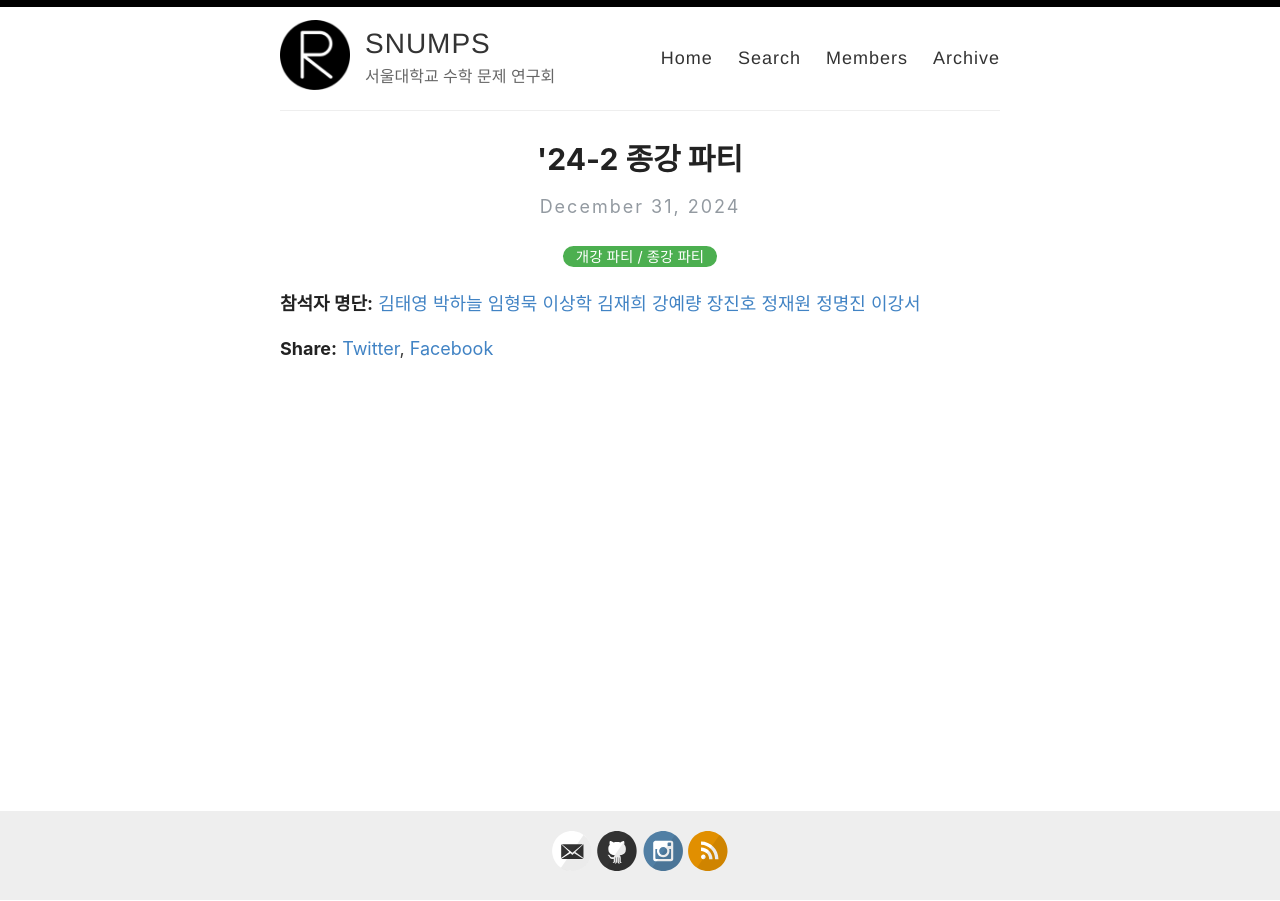
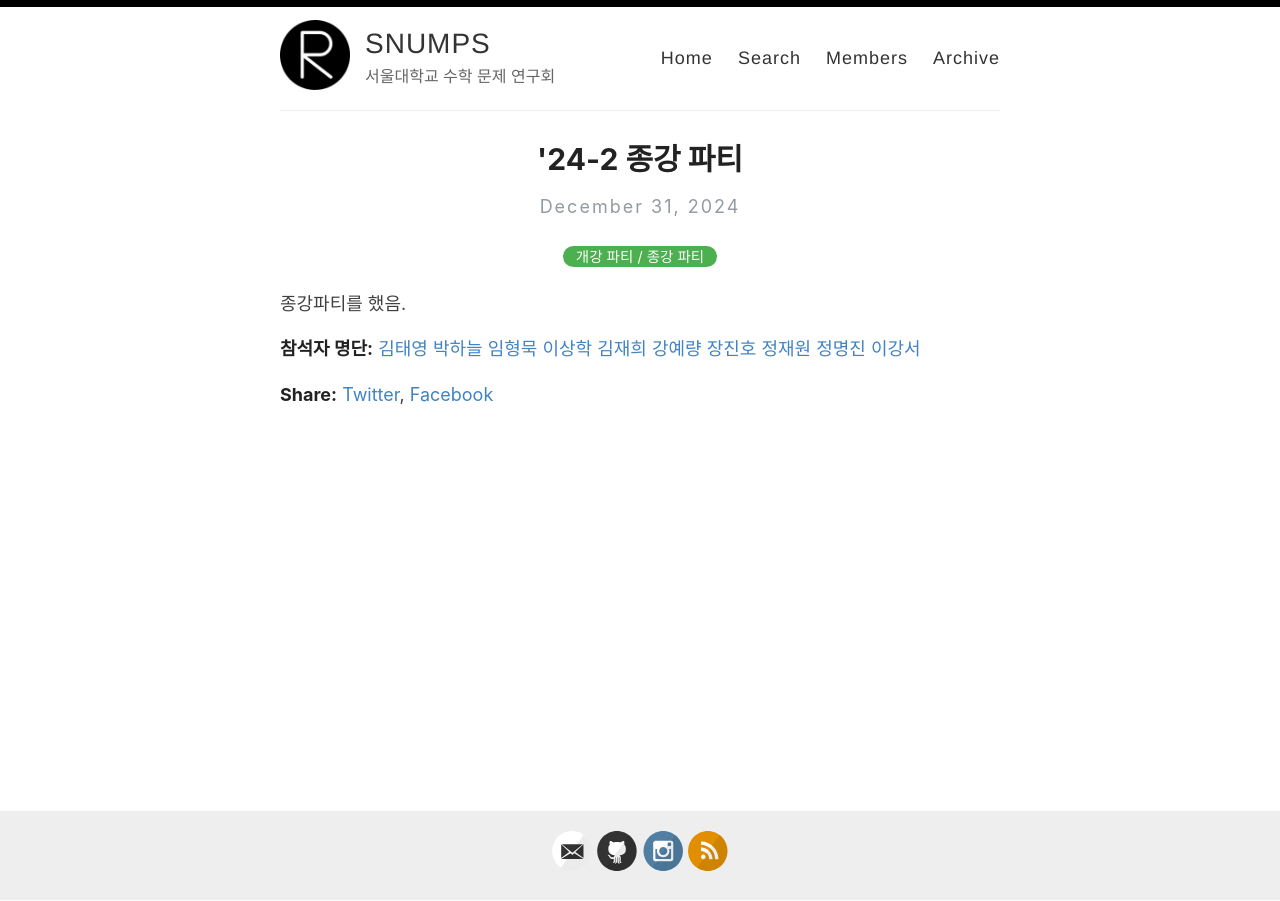
Before and after one commit to snumps/snumps.github.io, a Jekyll site: the page built from _posts/2024-12-31-24-2_종강_파티.md, in a window 1280 px wide. Built offline with Jekyll 4.4.1, drawn with Linux system fonts in a browser that asks for light colours.

Commit message:
종강파티 comment

```diff
--- a/_posts/2024-12-31-24-2_종강_파티.md
+++ b/_posts/2024-12-31-24-2_종강_파티.md
@@ -5,3 +5,4 @@ categories: ["개강 파티 / 종강 파티"]
 semester: 24-2
 member: [김태영, 박하늘, 임형묵, 이상학, 김재희, 강예량, 장진호, 정재원, 정명진, 이강서]
 ---
+종강파티를 했음.
```
